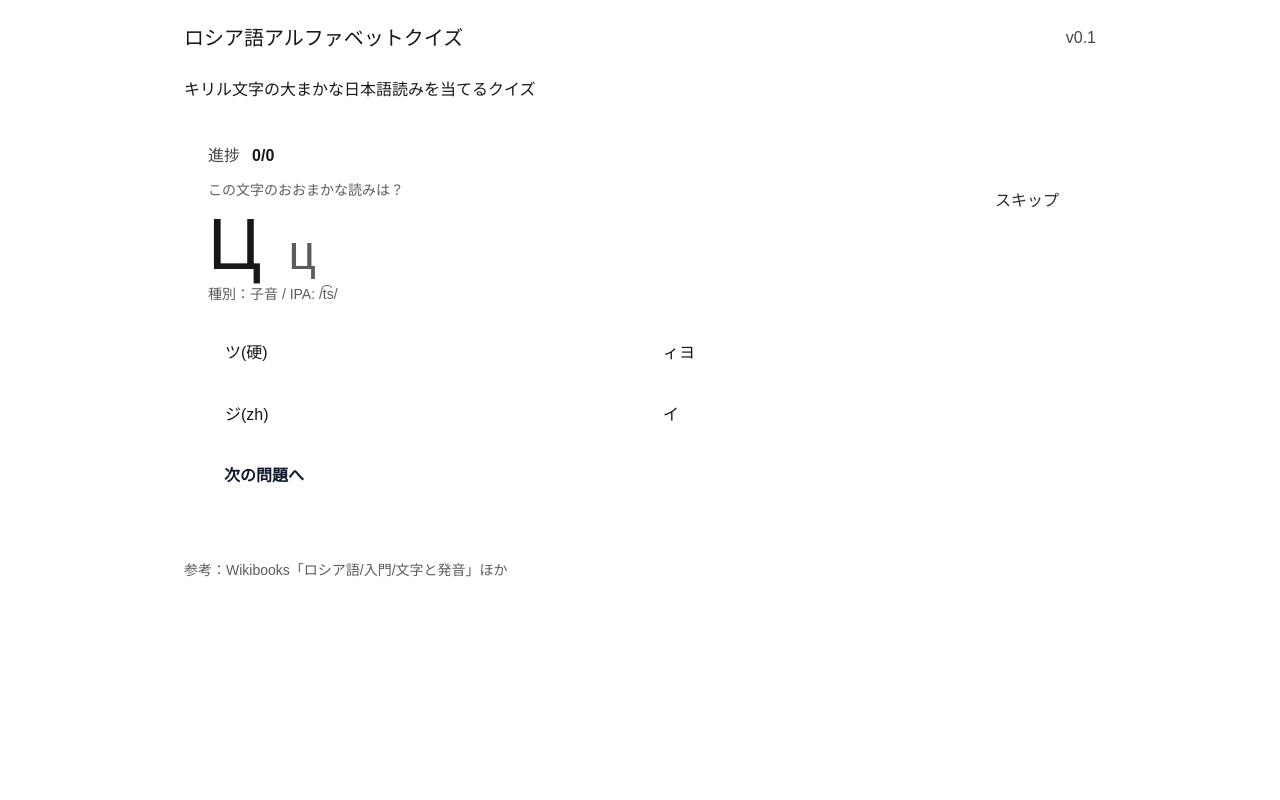
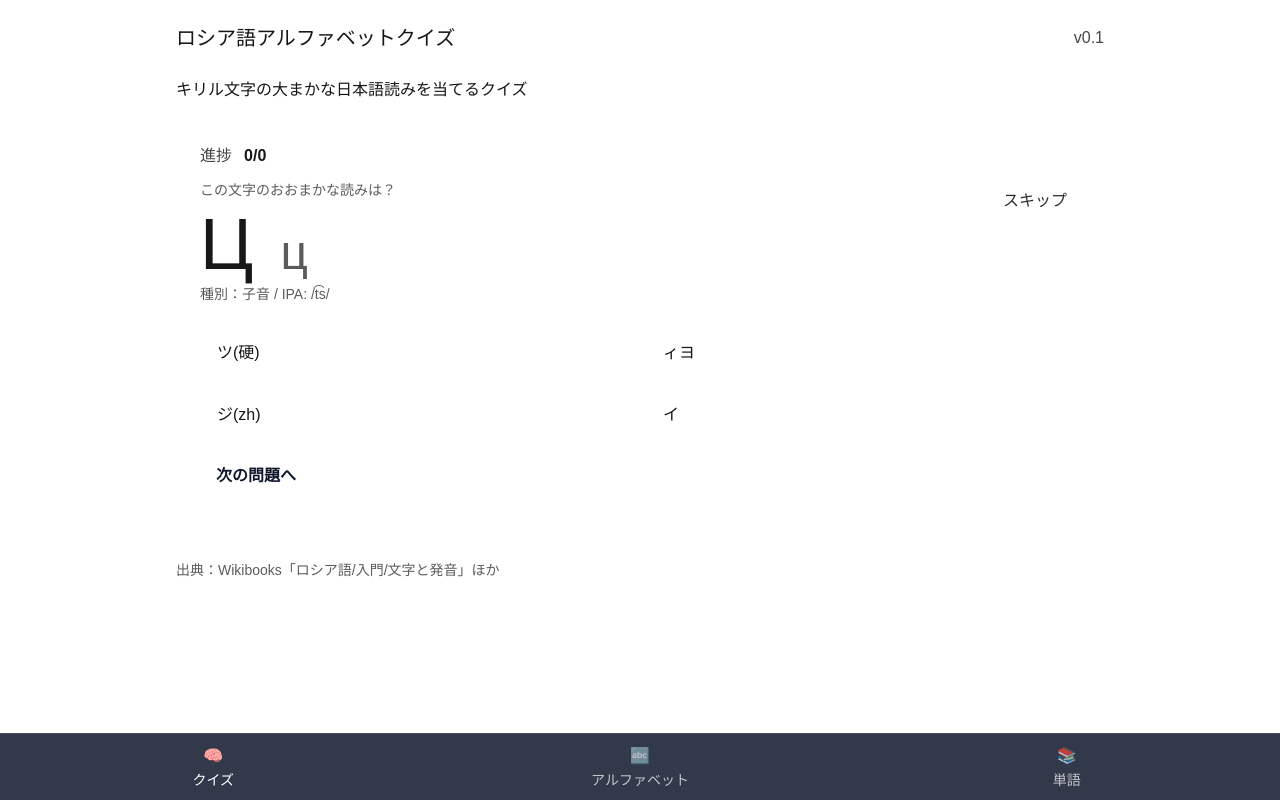
Before and after one commit to harukahirata/russian-practice, a Next.js app: page / in a window 1280 px wide. Built offline with nearby package versions, Linux system fonts and the light colour scheme.

Commit message:
add: タブを追加

```diff
--- a/src/app/layout.tsx
+++ b/src/app/layout.tsx
@@ -1,4 +1,6 @@
 import "./globals.css";
+import TabBar from "@/components/TabBar";
+
 export const metadata = {
   title: "ロシア語アルファベットクイズ",
   description: "Cyrillic × 読み4択",
@@ -11,16 +13,17 @@ export default function RootLayout({
   return (
     <html lang="ja">
       <body className="min-h-dvh bg-slate-950 text-white">
-        <div className="mx-auto max-w-[960px] p-6">
+        <div className="mx-auto max-w-[960px] px-4 pb-20 p-6">
           <header className="mb-6 flex items-center justify-between">
             <h1 className="m-0 text-xl">ロシア語アルファベットクイズ</h1>
             <nav className="opacity-80">v0.1</nav>
           </header>
           {children}
           <footer className="mt-10 text-sm opacity-70">
-            参考：Wikibooks「ロシア語/入門/文字と発音」ほか
+            出典：Wikibooks「ロシア語/入門/文字と発音」ほか
           </footer>
         </div>
+        <TabBar />
       </body>
     </html>
   );
--- /dev/null
+++ b/src/components/TabBar.tsx
@@ -0,0 +1,38 @@
+"use client";
+import Link from "next/link";
+import { usePathname } from "next/navigation";
+
+const tabs = [
+  { href: "/", label: "クイズ", icon: "🧠" },
+  { href: "/alphabet", label: "アルファベット", icon: "🔤" },
+  { href: "/words", label: "単語", icon: "📚" },
+];
+
+export default function TabBar() {
+  const pathname = usePathname();
+  return (
+    <nav className="fixed inset-x-0 bottom-0 z-50 border-t border-white/10 bg-slate-900/85 backdrop-blur">
+      <ul className="mx-auto flex max-x-[960px] items-stretch justify-around">
+        {tabs.map((t) => {
+          const active = pathname === t.href;
+          return (
+            <li key={t.href} className="flex-1">
+              <Link
+                href={t.href}
+                className={[
+                  "flex flex-col items-center justify-center gap-0.5 py-2.5 text-sm",
+                  active ? "text-white" : "text-white/70 hover:text-white",
+                ].join(" ")}
+              >
+                <span aria-hidden className="text-base">
+                  {t.icon}
+                </span>
+                <span>{t.label}</span>
+              </Link>
+            </li>
+          );
+        })}
+      </ul>
+    </nav>
+  );
+}
```
